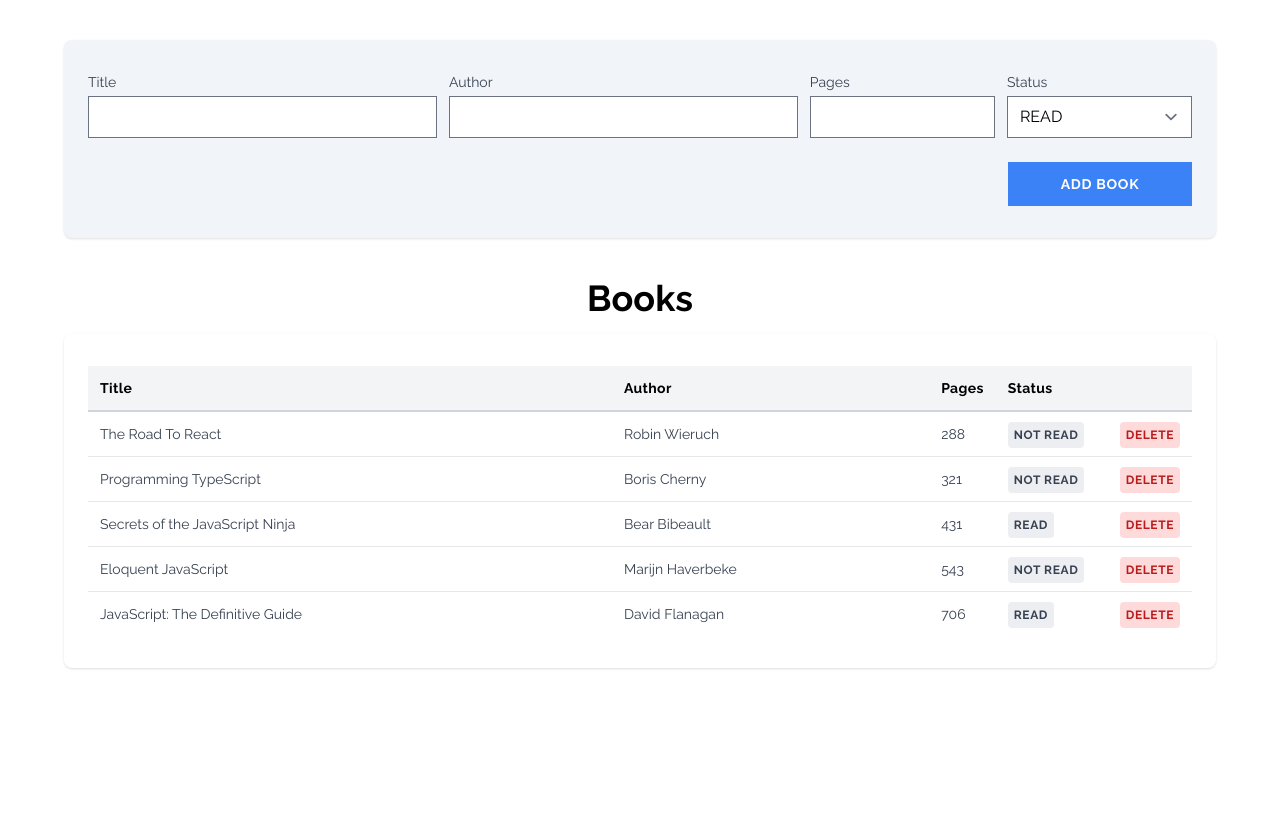
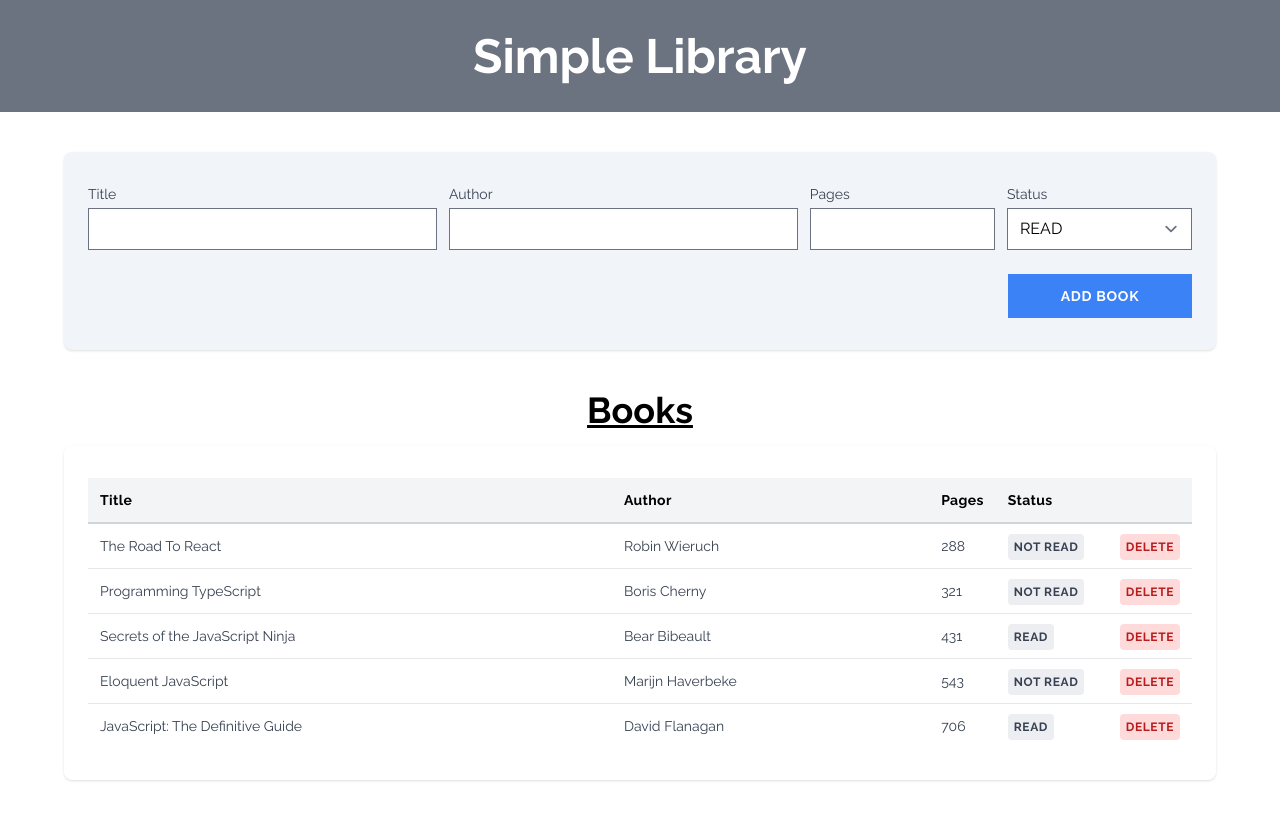
Before and after one commit to Mink-a/Library, a plain HTML site: page index.html in a window 1280 px wide. Drawn offline with nearby package versions, Linux system fonts and the light colour scheme.

Commit message:
Upgrade Design

```diff
--- a/index.html
+++ b/index.html
@@ -13,6 +13,7 @@
 </head>
 
 <body class="">
+  <div class="text-5xl text-center text-white mb-4 py-8 bg-gray-500 font-bold">Simple Library</div>
   <div class="mx-auto mt-10 max-w-full sm:px-[5%] lg:w-full lg:max-w-screen-xl">
     <div class="rounded-lg bg-slate-100 py-8 px-6 shadow ">
       <form action="#" class="sm:block mb-0 space-y-6 hidden">
@@ -69,7 +70,7 @@
     </div>
 
     <div class="mt-10 h-screen">
-      <h1 class="text-4xl mb-4 font-bold text-center">Books</h1>
+      <h1 class="text-4xl mb-4 font-bold text-center underline">Books</h1>
       <div id="bookList" class="py-8 px-6 overflow-auto rounded-lg shadow">
         <table class="w-full">
           <thead class="bg-gray-100 border-b-2 border-gray-300">
```
